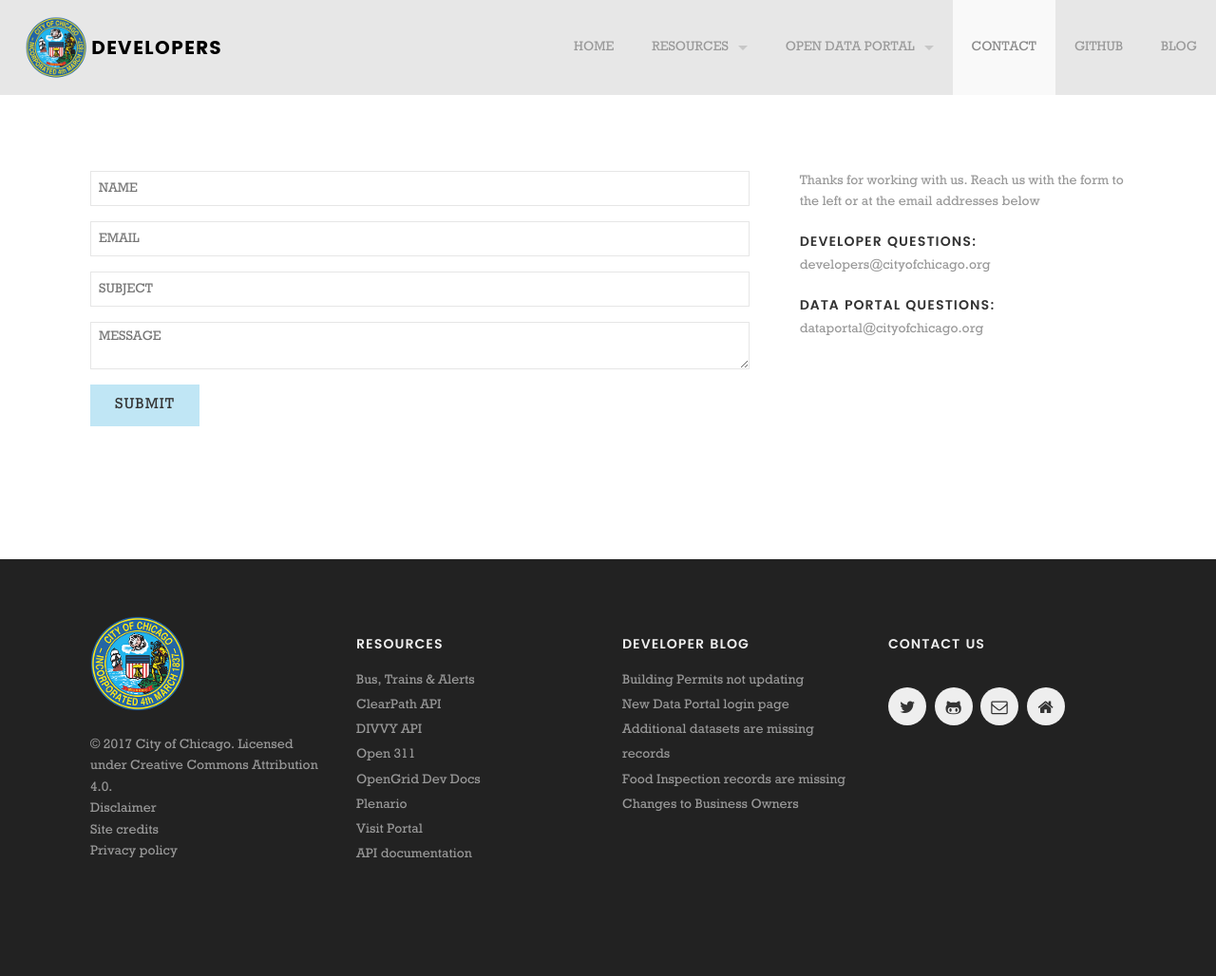
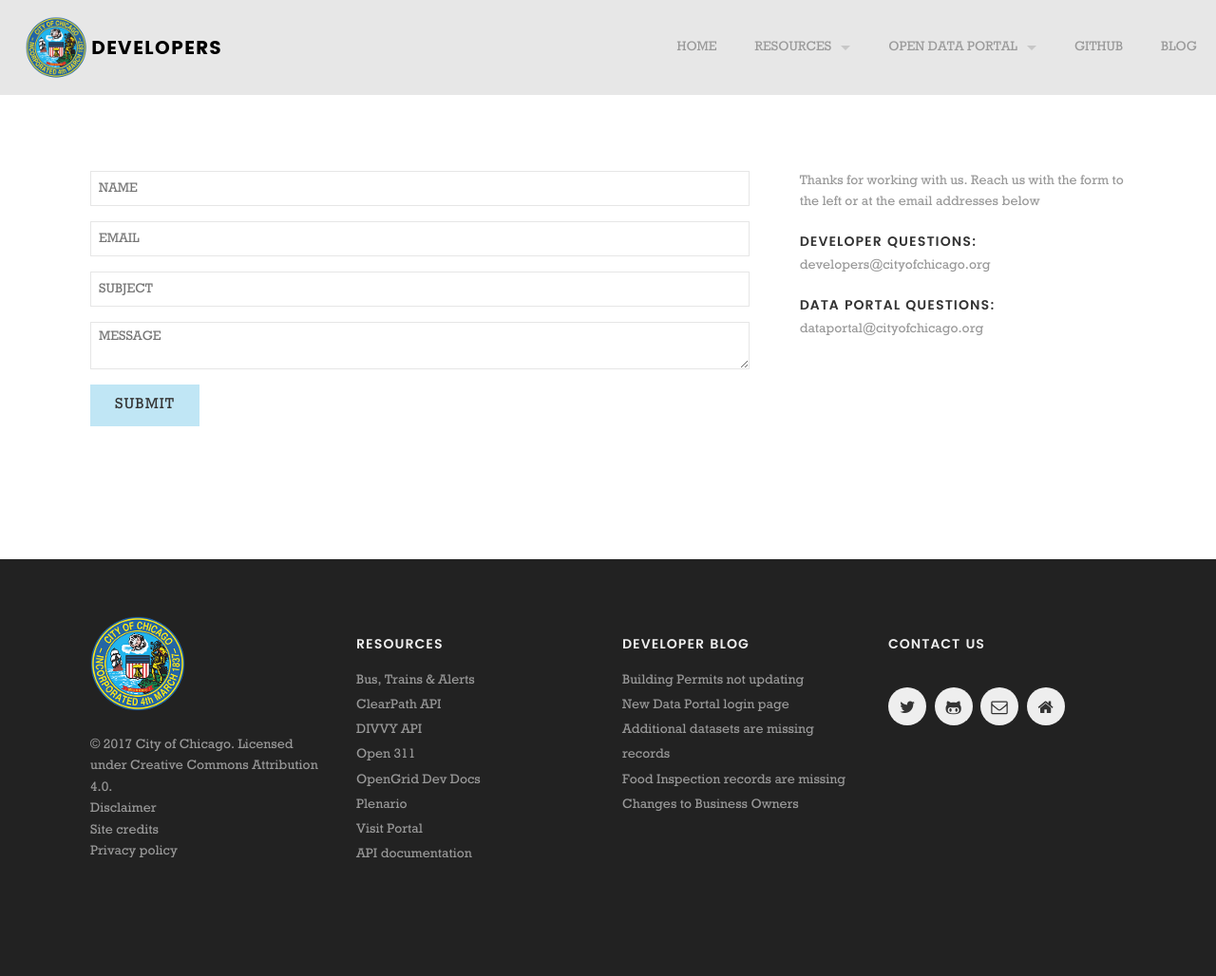
Before and after one commit to Chicago/dev.cityofchicago.org, a Jekyll site: the page built from contact.html, in a window 1280 px wide. Shown: the whole page at 95% size. Built offline with Jekyll 4.4.1, drawn with Linux system fonts in a browser that asks for light colours; some web fonts are replaced.

```diff
--- a/_data/nav.yml
+++ b/_data/nav.yml
@@ -23,9 +23,6 @@
       path: https://data.cityofchicago.org
     - name: API documentation
       path: https://dev.socrata.com
-- name: Contact
-  path: contact.html
-  section_id: contact
 - name: GitHub
   path: https://www.github.com/Chicago
   section_id: github
```
